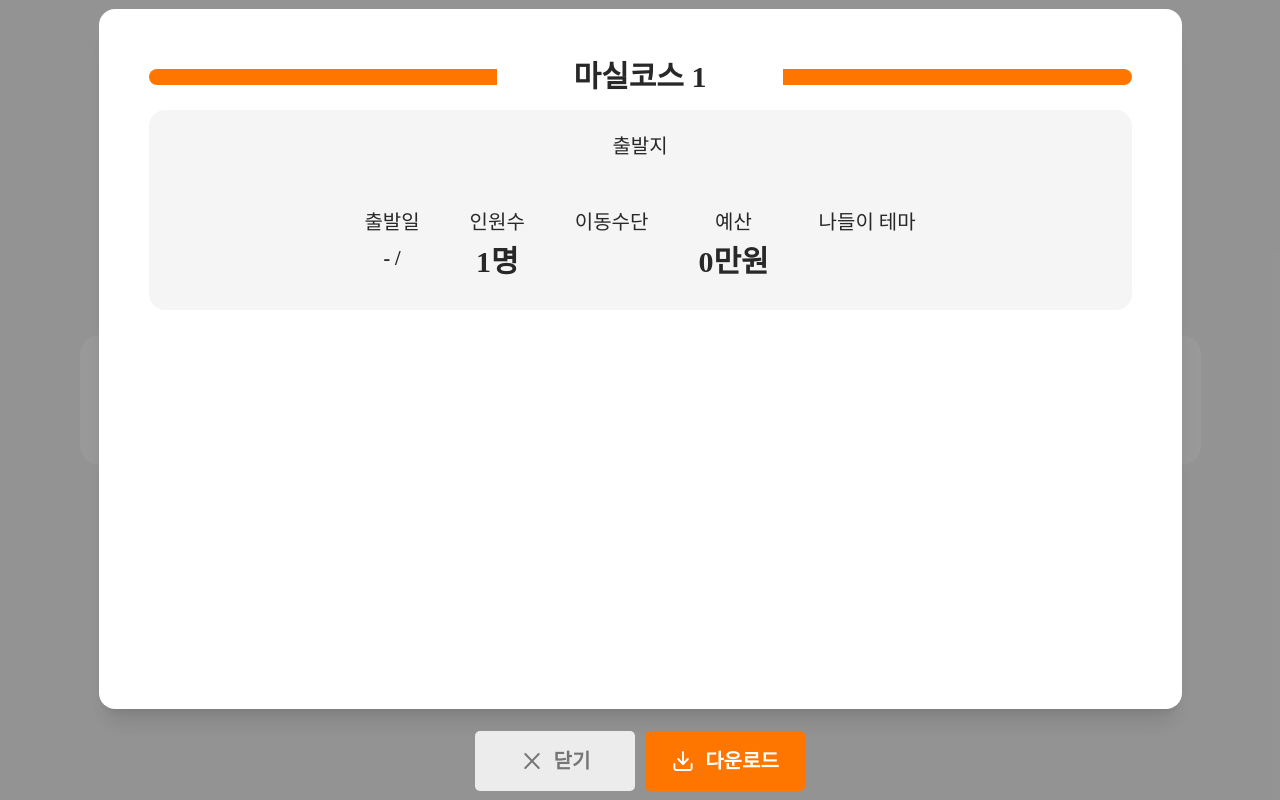
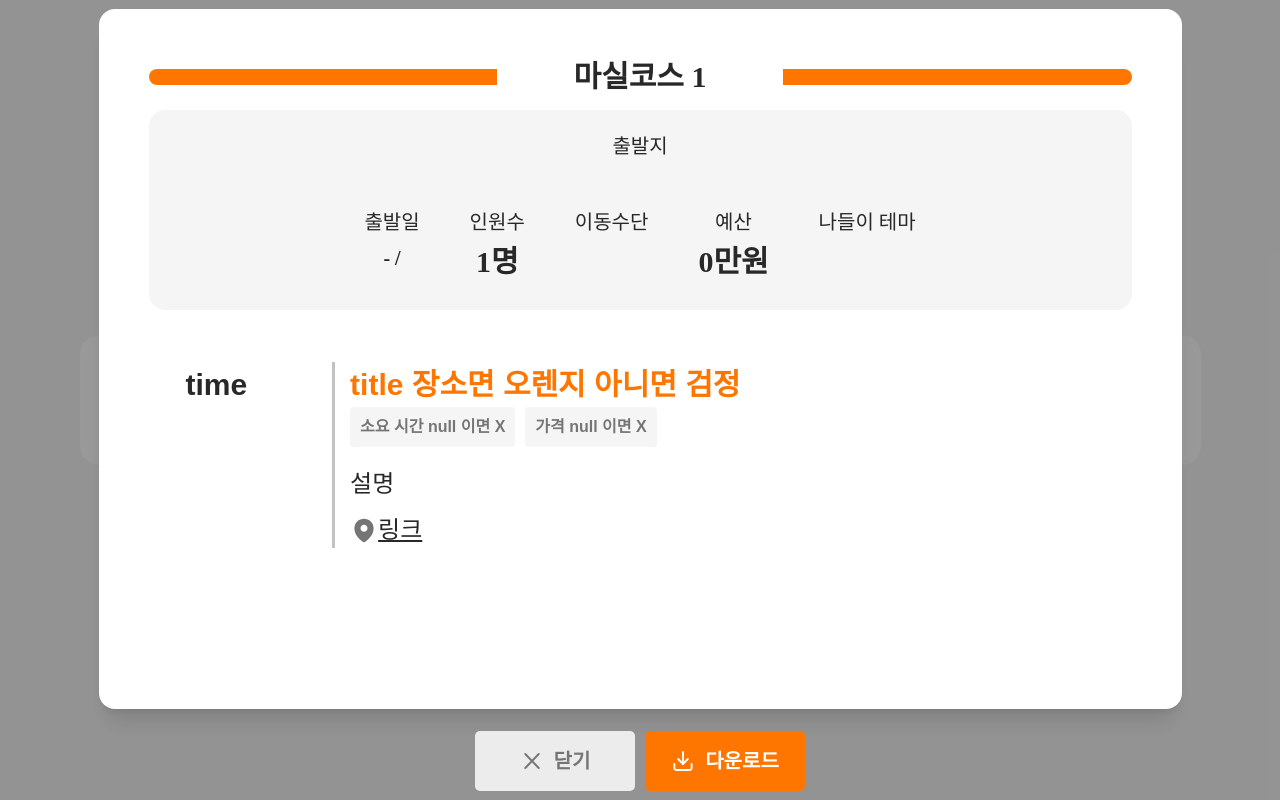
Before and after one commit to Club-PARD/6th_MASIL_FE, a Next.js app: page /guide in a window 1280 px wide. Both pictures are taken after a click on the button "상세 보기". Built offline with nearby package versions, Linux system fonts and the light colour scheme.

Commit message:
fix: guide detail modal 디테일 제외 전체 구조 완성

```diff
--- a/src/components/GuideDetailModal.tsx
+++ b/src/components/GuideDetailModal.tsx
@@ -15,8 +15,9 @@ import cancel_neutral from "@/assets/icons/cancel_neutral.svg";
 import cancel_black from "@/assets/icons/cancel_black.svg";
 import download_white from "@/assets/icons/download_white.svg";
 import download_orange from "@/assets/icons/download_orange.svg";
+import pin_neutral from "@/assets/icons/pin_neutral.svg";
 
-type Props = {
+type GuideDetailProps = {
   planId: number;
   open: boolean;
   onClose: () => void;
@@ -28,9 +29,14 @@ type ItemDto = {
   duration: string;
   startTime: string;
   endTime: string;
+  isTransport: boolean;
 };
 
-export default function GuideDetailModal({ planId, open, onClose }: Props) {
+export default function GuideDetailModal({
+  planId,
+  open,
+  onClose,
+}: GuideDetailProps) {
   const { origin } = useOriginStore();
   const { date, startTime, endTime, guideType } = useTripStore();
   const { people } = usePeopleStore();
@@ -110,10 +116,36 @@ export default function GuideDetailModal({ planId, open, onClose }: Props) {
               </div>
             </div>
           </div>
+
+          {/* 상세 가이드 */}
+          <div className="flex flex-col items-center justify-center w-full">
+            <div className="flex flex-row items-center justify-center w-full p-[37px] gap-[80px] text-[30px] text-[#282828] font-semibold">
+              {/* 시간대 */}
+              <div className="flex justify-start w-[80px] h-full">time</div>
+              <div className="flex flex-col w-full h-full border-l-3 border-[#C2C2C2] px-[15px]">
+                {/* 장소 */}
+                <div className={`${"text-[#FE7600]"}`}>
+                  title 장소면 오렌지 아니면 검정
+                </div>
+                {/* 소요시간과 가격 */}
+                <div className="flex flex-row w-full justify-start pb-[19px] gap-[10px]">
+                  <div className="flex items-center justify-center min-w-[80px] px-2.5 py-[8px] rounded-sm bg-neutral-100 text-[#757575] text-base">
+                    소요 시간 null 이면 X
+                  </div>
+                  <div className="flex items-center justify-center min-w-[80px] px-2.5 py-[8px] rounded-sm bg-neutral-100 text-[#757575] text-base">
+                    가격 null 이면 X
+                  </div>
+                </div>
+                {/* 설명과 링크 */}
+                <div className="flex flex-col text-[24px] font-normal gap-[10px]">
+                  <div>설명</div>
+                  <div className="flex flex-row items-center underline">
+                    <Image src={pin_neutral} alt="pin" width={28} height={28} /> 링크</div>
+                </div>
+              </div>
+            </div>
+          </div>
         </div>
-
-        {/* 상세 가이드 */}
-
 
         {/* 모달 밖 버튼 영역 */}
         <div className="flex flex-row items-center justify-center gap-[10px] text-xl font-semibold font-['Pretendard']">
--- a/src/pages/api/hello.ts
+++ /dev/null
@@ -1,13 +0,0 @@
-// Next.js API route support: https://nextjs.org/docs/api-routes/introduction
-import type { NextApiRequest, NextApiResponse } from "next";
-
-type Data = {
-  name: string;
-};
-
-export default function handler(
-  req: NextApiRequest,
-  res: NextApiResponse<Data>,
-) {
-  res.status(200).json({ name: "John Doe" });
-}
```
Also changed, not shown: src/assets/icons/pin_neutral.svg (added).
